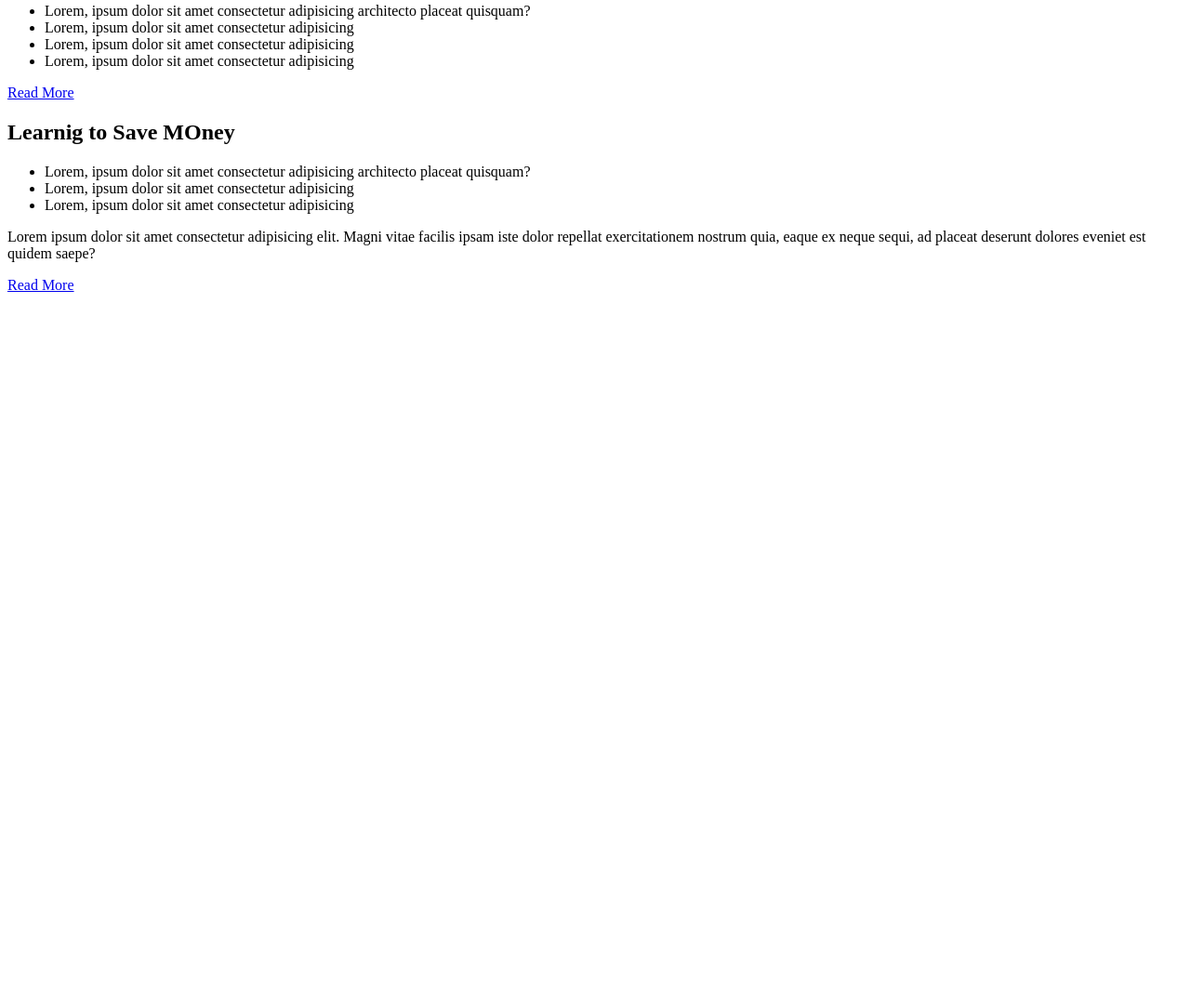
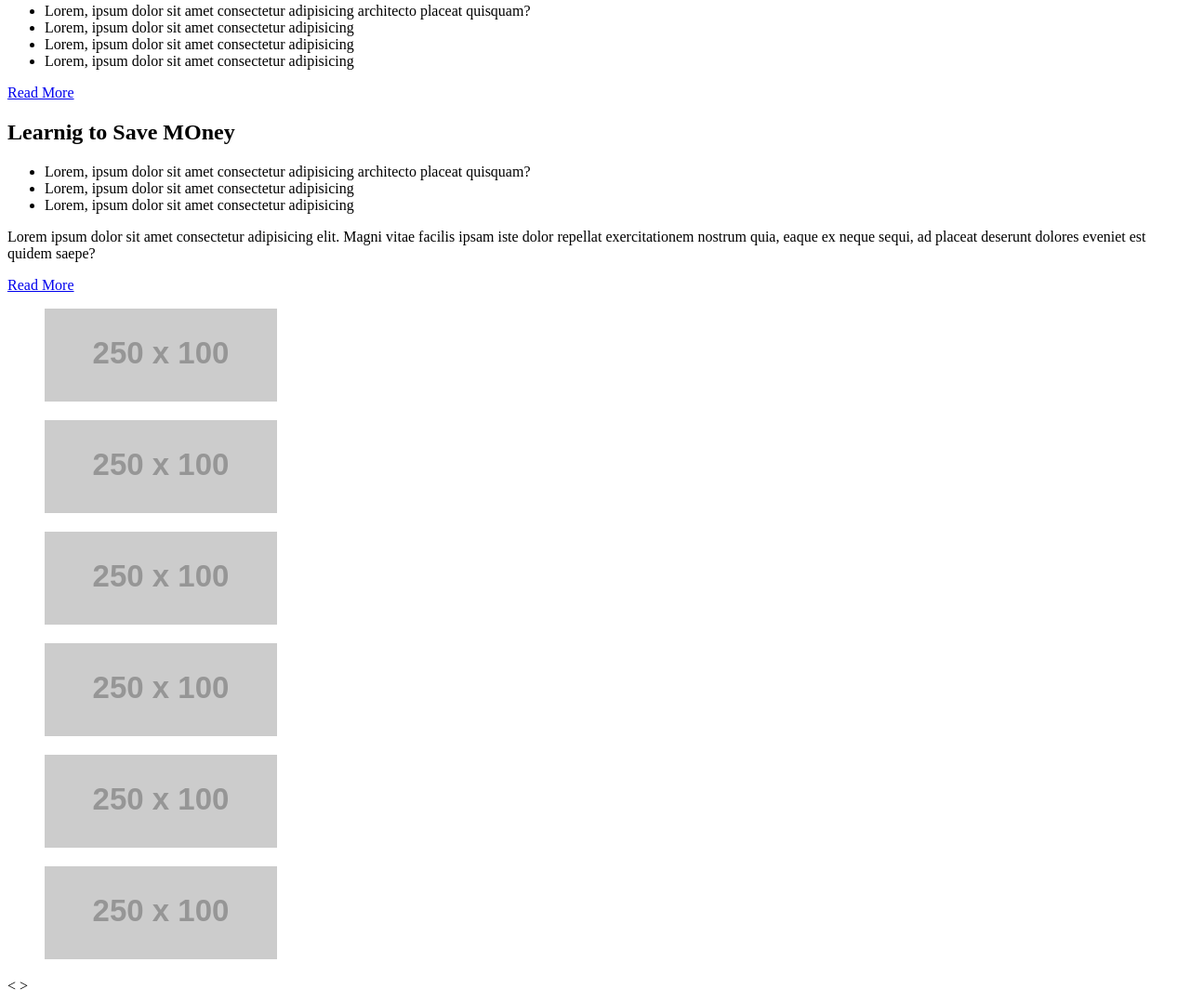
Before and after one commit to junedkaxioned/Haber-Investment-Company, a plain HTML site: page index.html in a window 1280 px wide. Shown: the part 2950-4028 px from the top of the page at 93% size. Before the commit the page ends 3274 px from the top, so only its background shows below. Drawn offline with Linux system fonts and the light colour scheme; placeholder pictures from the web are drawn by us.

Commit message:
Client logo  section structure complete

```diff
--- a/index.html
+++ b/index.html
@@ -61,8 +61,8 @@
         </figure>
         <div class="banner-content">
             <p>We Meet you financial Investment need </p>
-            <a class="prev">&lt;</a>
-            <a class="next">&gt;</a>
+            <a class="banner-prev">&lt;</a>
+            <a class="banner-next">&gt;</a>
         </div>
     </section>
 
@@ -206,6 +206,24 @@
 
 
     <!-- CLIENT LOGO SECTION START -->
+
+    <section id="client-logo" class="logo-client">
+        <div class="container">
+            <div class="client-scroll">
+                <div class="client">
+                    <figure><img src="https://placehold.jp/250x100.png" alt="client log 1"></figure>
+                    <figure><img src="https://placehold.jp/250x100.png" alt="client log 2"></figure>
+                    <figure><img src="https://placehold.jp/250x100.png" alt="client log 3"></figure>
+                    <figure><img src="https://placehold.jp/250x100.png" alt="client log 4"></figure>
+                    <figure><img src="https://placehold.jp/250x100.png" alt="client log 5"></figure>
+                    <figure><img src="https://placehold.jp/250x100.png" alt="client log 6"></figure>
+                </div>
+                <a class="client-prev">&lt;</a>
+                <a class="client-next">&gt;</a>
+            </div>
+        </div>
+    </section>
+
     <!-- CLIENT LOGO SECTION END -->
 
 
```
